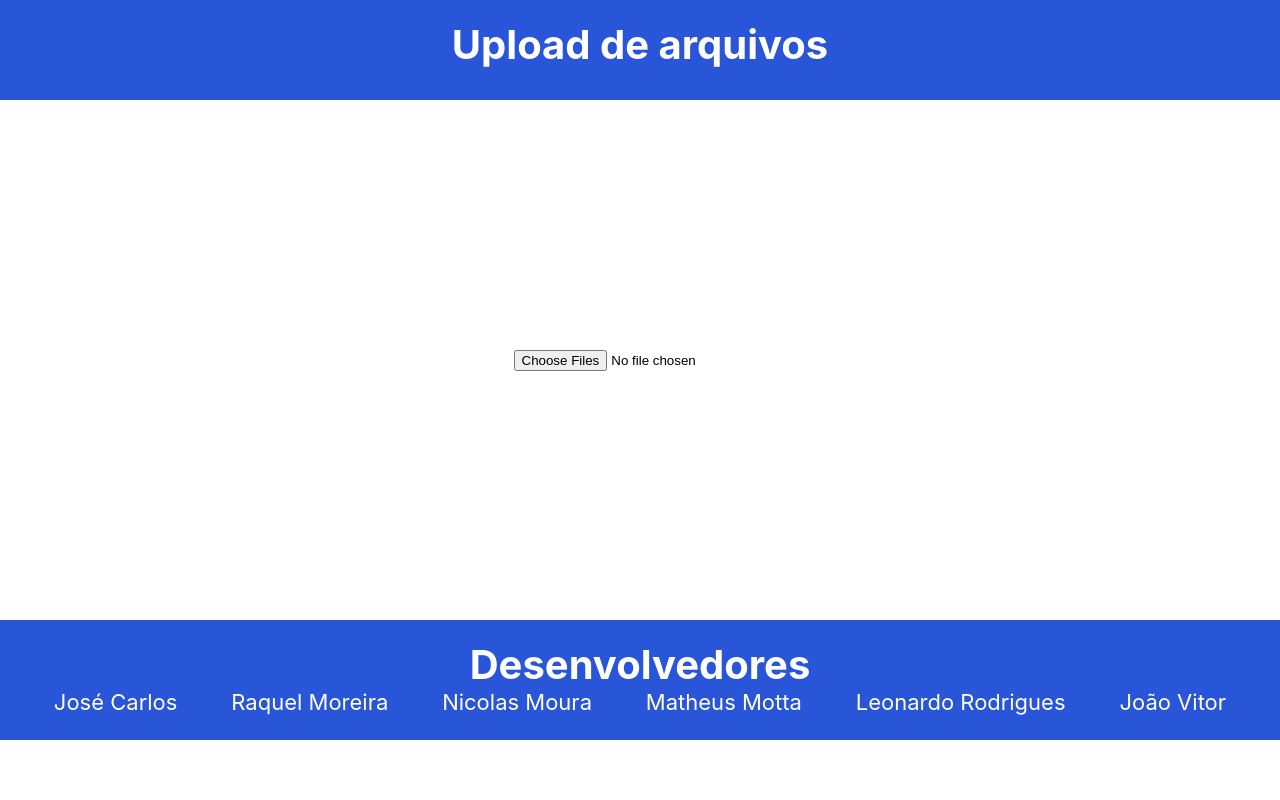
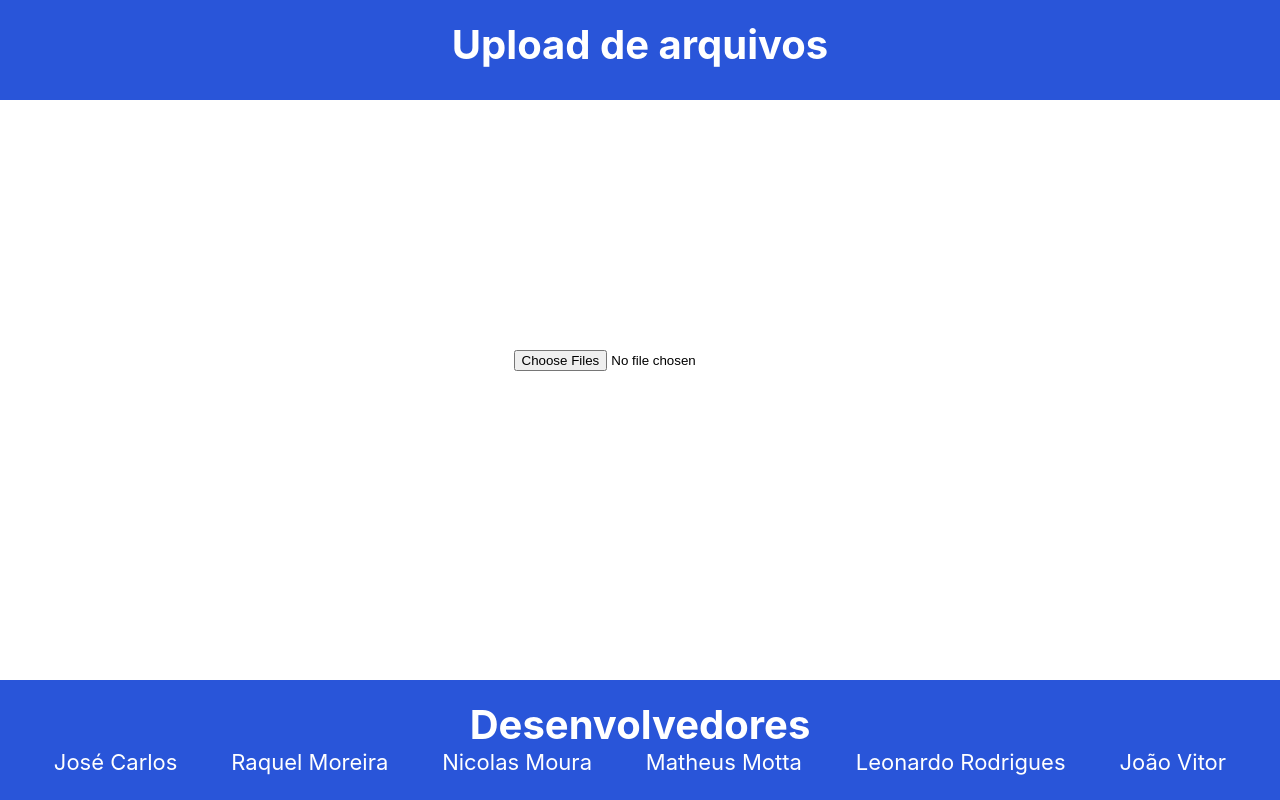
Before and after one commit to raquel-moreira-costa/react-upload-progress-bar, a React (Create React App) app in the folder client/: page / in a window 1280 px wide. Built offline with nearby package versions, Linux system fonts and the light colour scheme.

Commit message:
Arrumando espaçamento em branco no footer

```diff
--- a/client/src/components/footer.css
+++ b/client/src/components/footer.css
@@ -1,5 +1,5 @@
 footer{
-    position: relative;
+    position: absolute;
     width: 100%;
     bottom: 0;
     height:120px;
```
